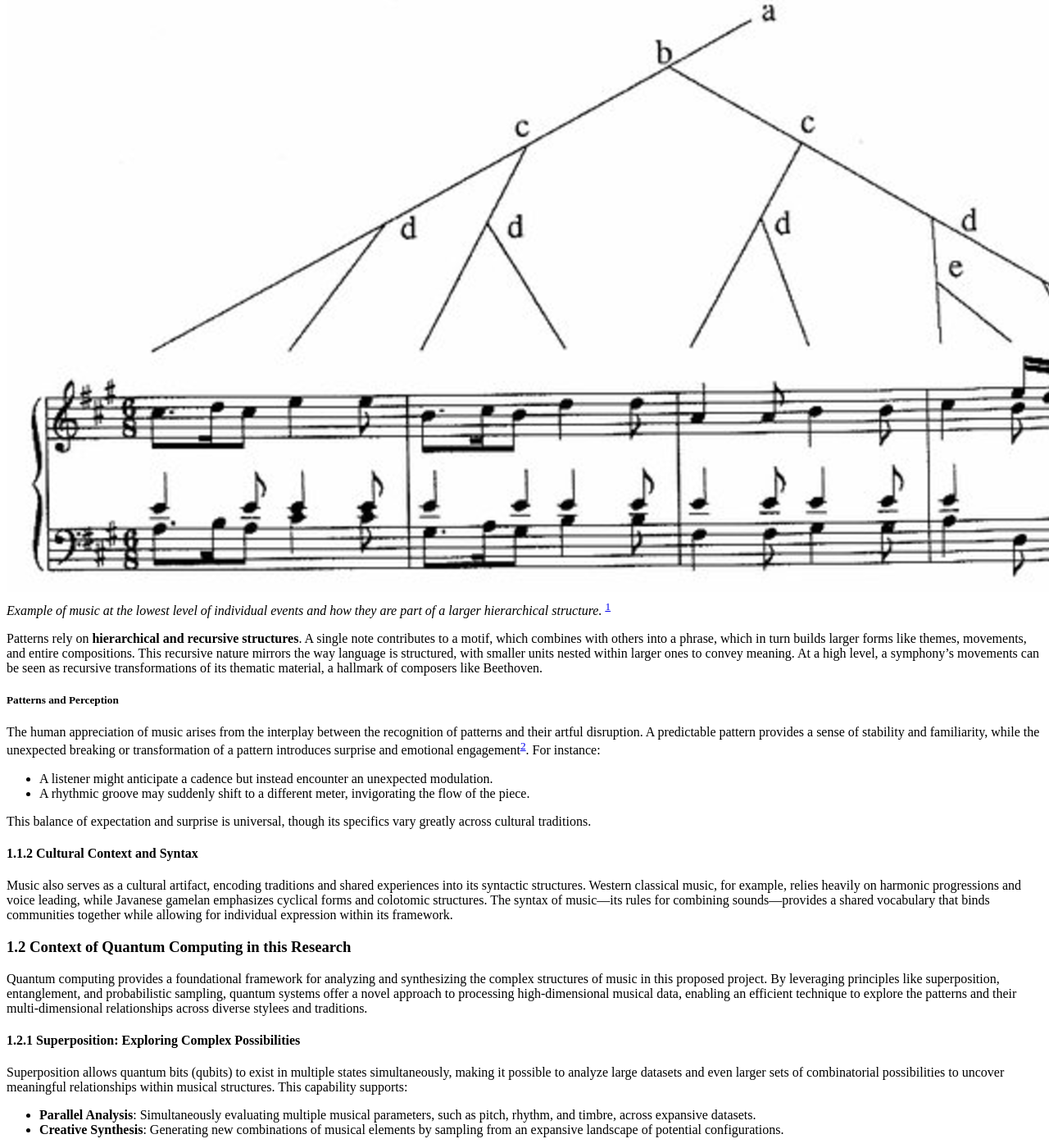
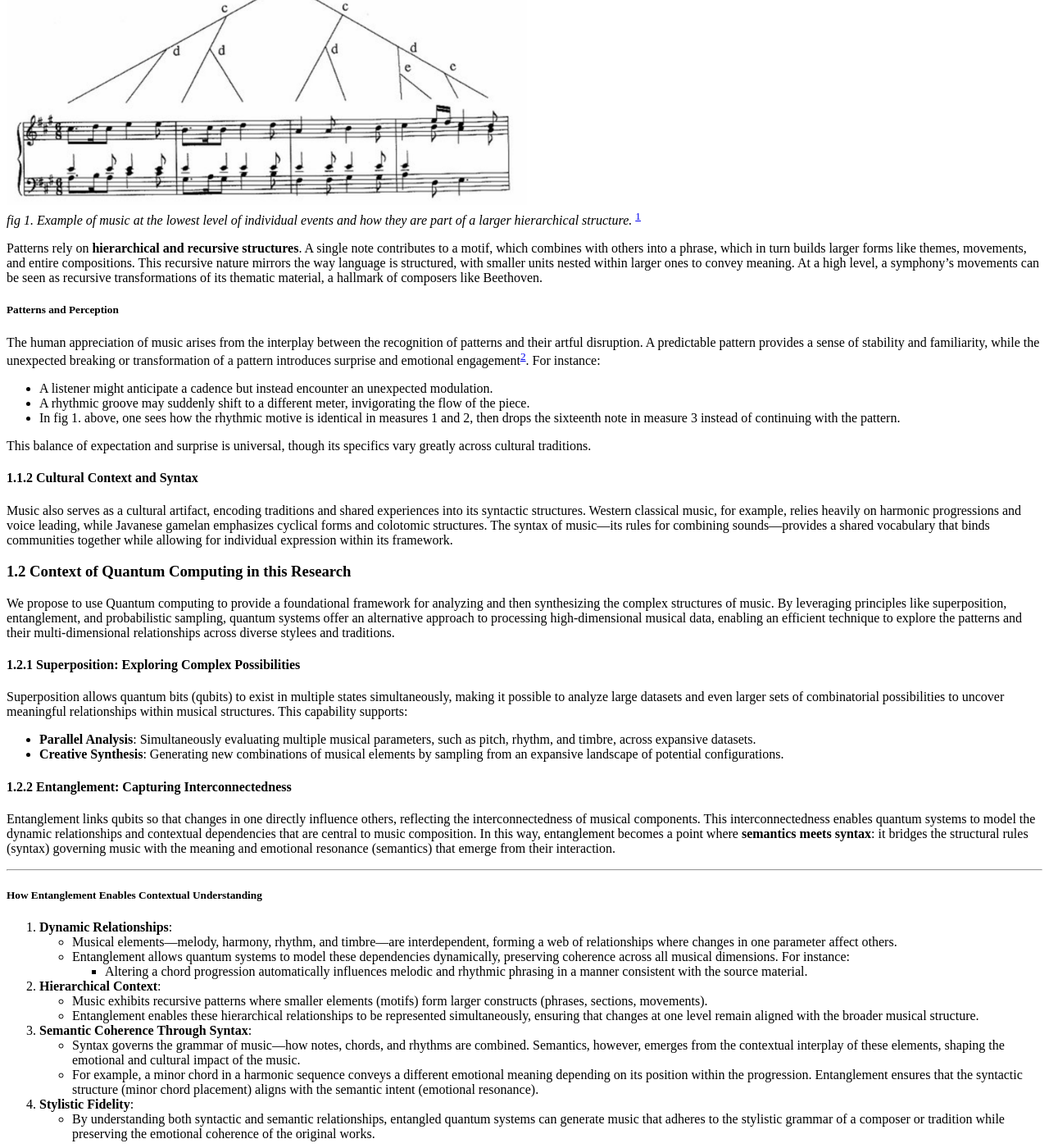
Before and after one commit to CHI-CityTech/QuantumMusic, a Jekyll site: the page built from InitialProposal.md, in a window 1280 px wide and 1400 px high, scrolled down 682 px. Shown: the whole window at 82% size. Built offline with Jekyll 4.4.1, drawn with Linux system fonts in a browser that asks for light colours; our own code applies the rules of GitHub Pages for plain Markdown files.

Commit message:
Update InitialProposal.md
Added recursive elements of music diagram

```diff
--- a/InitialProposal.md
+++ b/InitialProposal.md
@@ -19,8 +19,9 @@
 #### **1.1.1 The Nature of Musical Patterns**
 At its core, music is built on **patterns**, which are recognizable repetitions of sound elements such as pitch, rhythm, timbre, and dynamics. These patterns exist across all timescales and levels of abstraction, from short motifs to expansive formal structures, and even across entire bodies of work. Patterns are not static; their power often lies in their transformation and manipulation.
 
-![Recursive Structure of Music from Lehrdahl](https://github.com/CHI-CityTech/QuantumMusic/blob/main/assets/images/Lehrdahl%20Music%20Tree%20illustration.png)
-*Example of music at the lowest level of individual events and how they are part of a larger hierarchical structure.*  [^2]
+
+<img src= "/assets/images/Lehrdahl%20Music%20Tree%20illustration.png" width="640">
+*fig 1. Example of music at the lowest level of individual events and how they are part of a larger hierarchical structure.*  [^2]
 
 
 Patterns rely on **hierarchical and recursive structures**. A single note contributes to a motif, which combines with others into a phrase, which in turn builds larger forms like themes, movements, and entire compositions. This recursive nature mirrors the way language is structured, with smaller units nested within larger ones to convey meaning. At a high level, a symphony’s movements can be seen as recursive transformations of its thematic material, a hallmark of composers like Beethoven.
@@ -29,6 +30,7 @@
 The human appreciation of music arises from the interplay between the recognition of patterns and their artful disruption. A predictable pattern provides a sense of stability and familiarity, while the unexpected breaking or transformation of a pattern introduces surprise and emotional engagement[^1]. For instance:
 - A listener might anticipate a cadence but instead encounter an unexpected modulation.
 - A rhythmic groove may suddenly shift to a different meter, invigorating the flow of the piece.
+- In fig 1. above, one sees how the rhythmic motive is identical in measures 1 and 2, then drops the sixteenth note in measure 3 instead of continuing with the pattern.
 
 This balance of expectation and surprise is universal, though its specifics vary greatly across cultural traditions.
 
@@ -37,7 +39,7 @@
 
 ### **1.2 Context of Quantum Computing in this Research**
 
-Quantum computing provides a foundational framework for analyzing and synthesizing the complex structures of music in this proposed project. By leveraging principles like superposition, entanglement, and probabilistic sampling, quantum systems offer a novel approach to processing high-dimensional musical data, enabling an efficient technique to explore the patterns and their multi-dimensional relationships across diverse stylees and traditions.
+We propose to use Quantum computing to provide a foundational framework for analyzing and then synthesizing the complex structures of music. By leveraging principles like superposition, entanglement, and probabilistic sampling, quantum systems offer an alternative approach to processing high-dimensional musical data, enabling an efficient technique to explore the patterns and their multi-dimensional relationships across diverse stylees and traditions.
 
 #### **1.2.1 Superposition: Exploring Complex Possibilities**
 Superposition allows quantum bits (qubits) to exist in multiple states simultaneously, making it possible to analyze large datasets and even larger sets of combinatorial possibilities to uncover meaningful relationships within musical structures. This capability supports:
```
